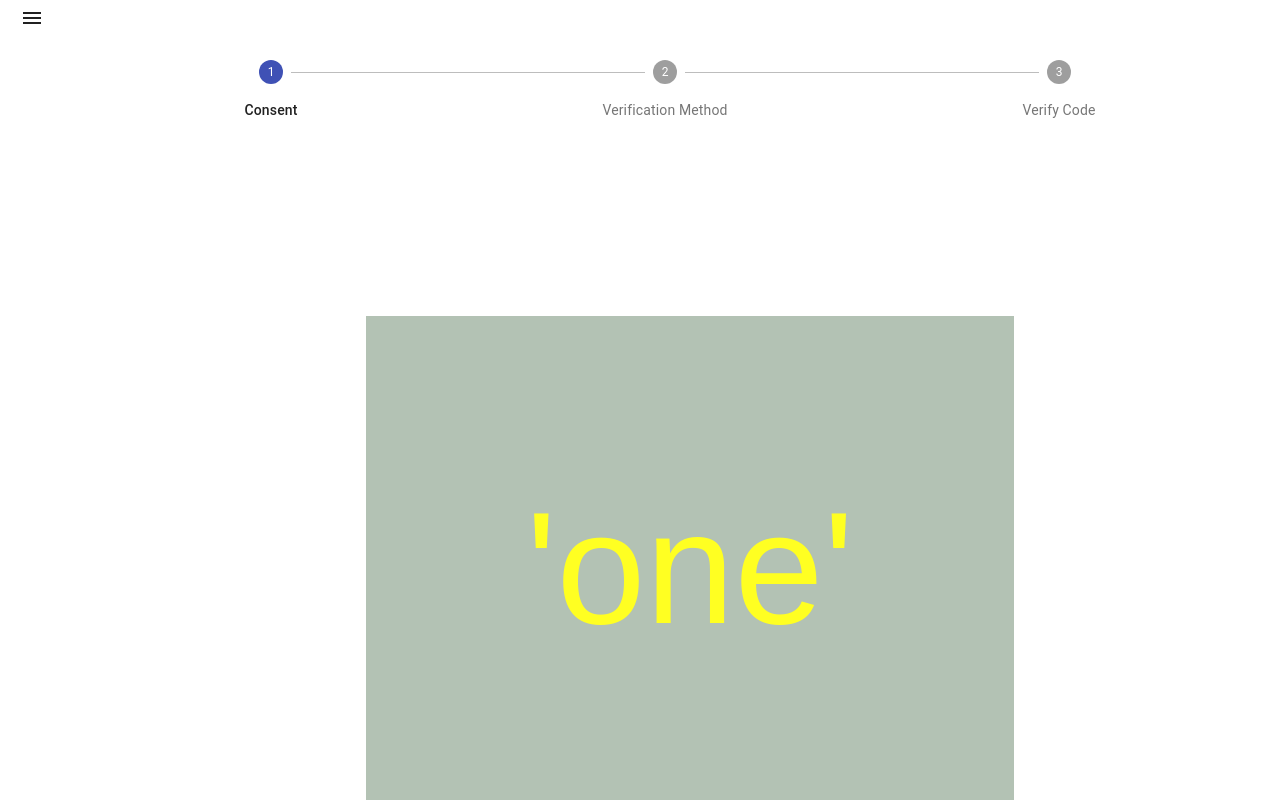
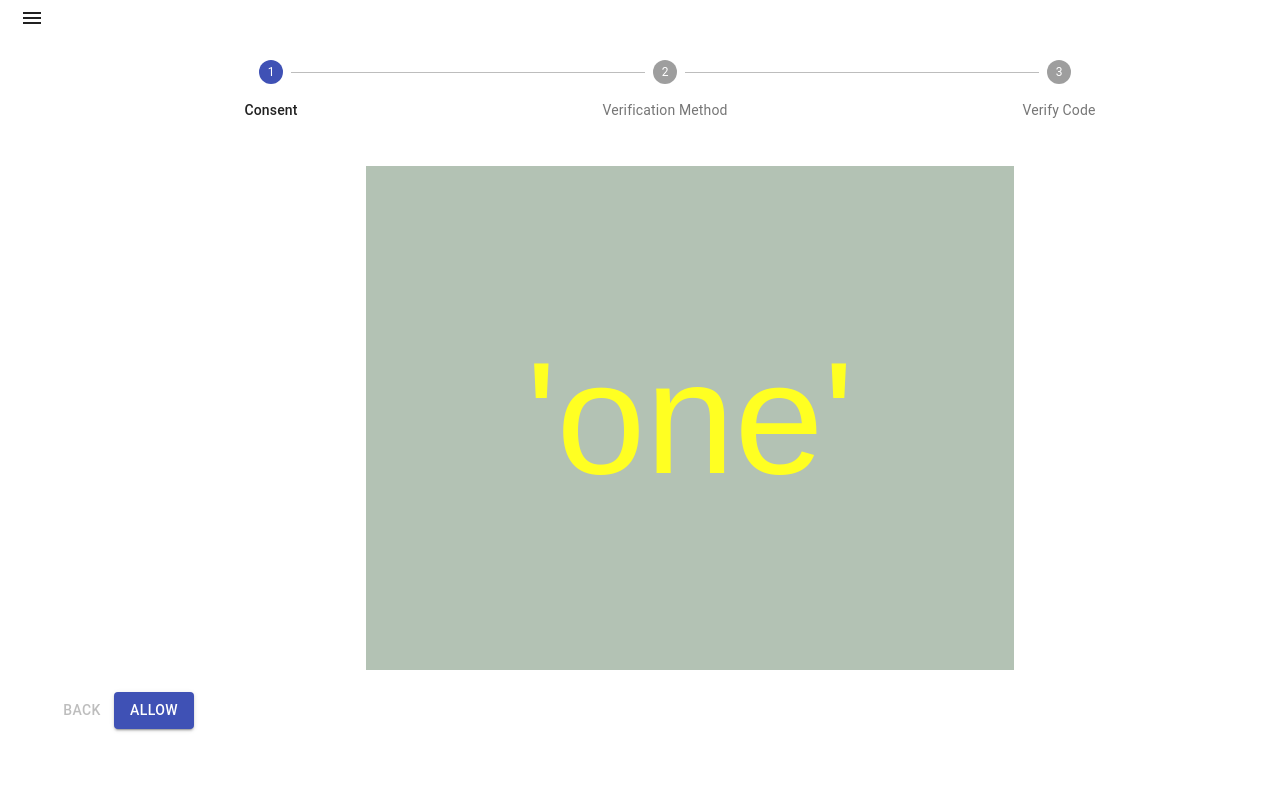
Before and after one commit to akhil9tiet/triplebytetest, a React (Create React App) app: page /stepper in a window 1280 px wide. Shown: the top 800 px of the page. Built offline with nearby package versions, Linux system fonts and the light colour scheme.

Commit message:
fix: height of the component

```diff
--- a/src/Components/Stepper/Stepper.style.css
+++ b/src/Components/Stepper/Stepper.style.css
@@ -2,8 +2,10 @@
 	cursor: pointer;
 	position: absolute;
 	width: 100%;
-	height: 100%;
+	/* height: 100%; */
 	display: flex;
+	height: 500px;
+
 	justify-content: center;
 	align-items: center;
 	color: white;
@@ -19,7 +21,7 @@
 	z-index: 100;
 	position: relative;
 	margin: 0 auto;
-	top: 700px;
+	top: 500px;
 	width: 100%;
 	/* background-color: #fea; */
 }
```
